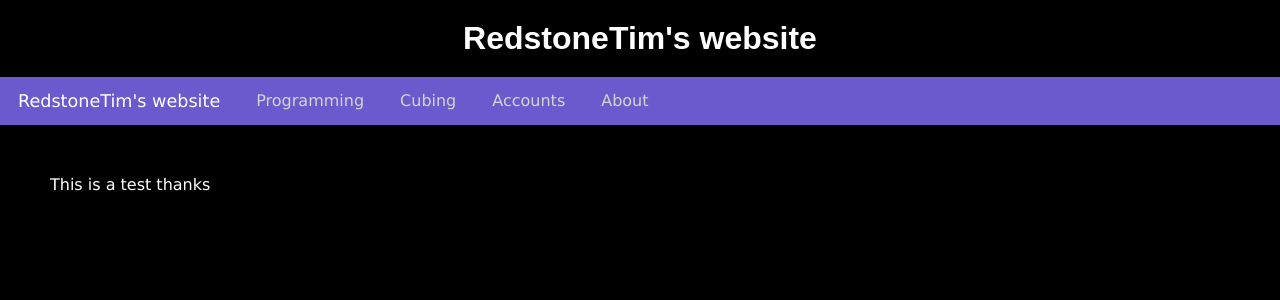
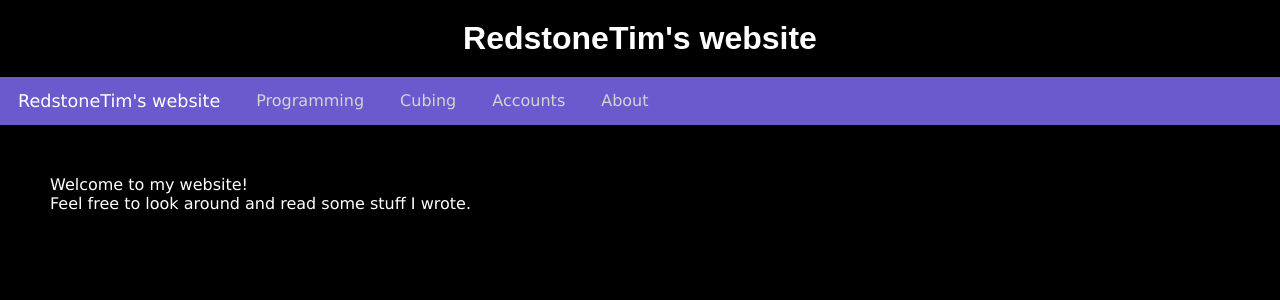
Before and after one commit to RedstoneTim/RedstoneTim.github.io, a Jekyll site: the page built from index.md, in a window 1280 px wide. Shown: the top 300 px of the page. Built offline with Jekyll 4.4.1, drawn with Linux system fonts in a browser that asks for light colours.

Commit message:
Update index.md

```diff
--- a/index.md
+++ b/index.md
@@ -1,4 +1,5 @@
 ---
 layout: default
 ---
-This is a test thanks
+Welcome to my website!
+Feel free to look around and read some stuff I wrote.
```
